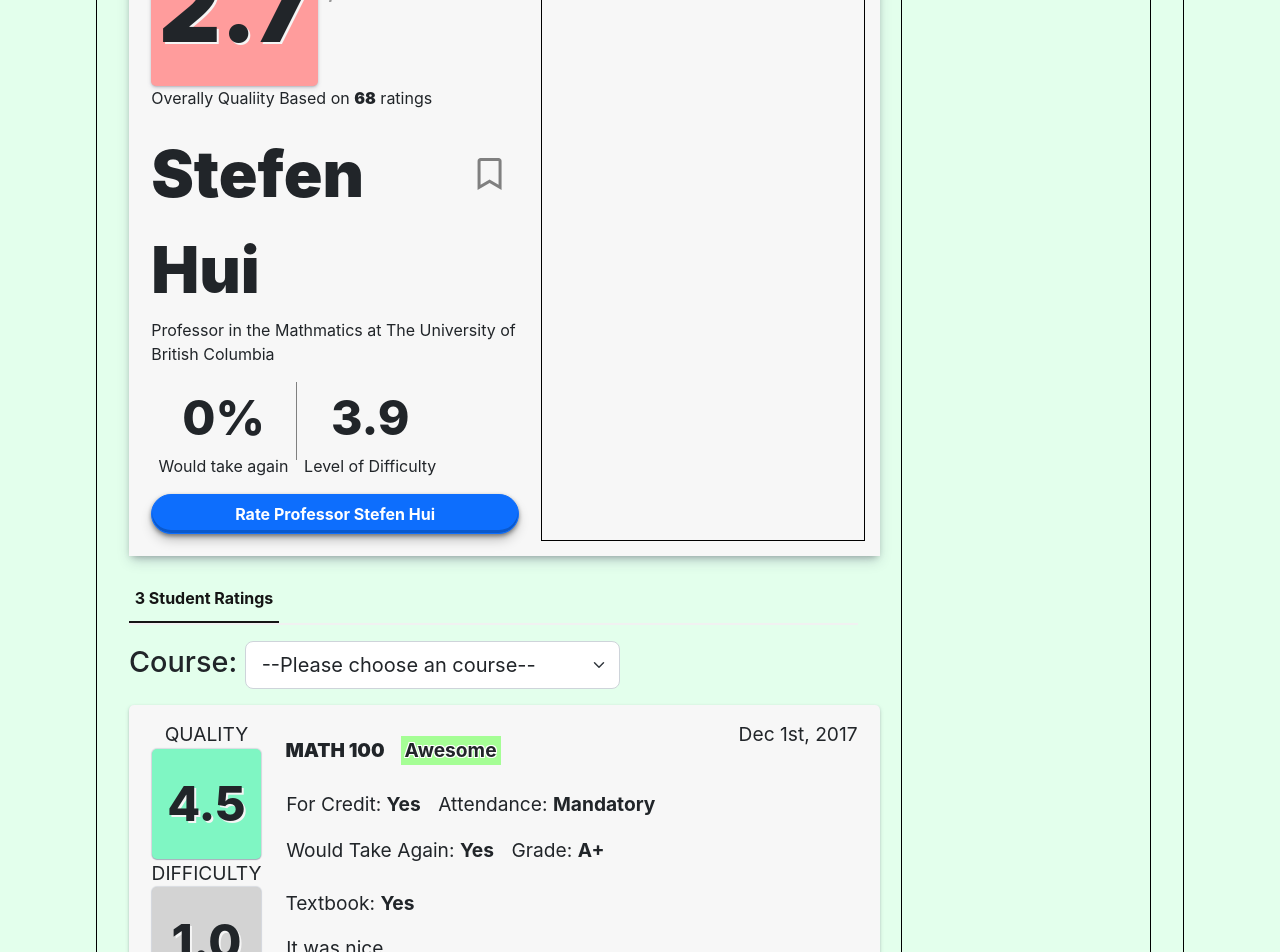
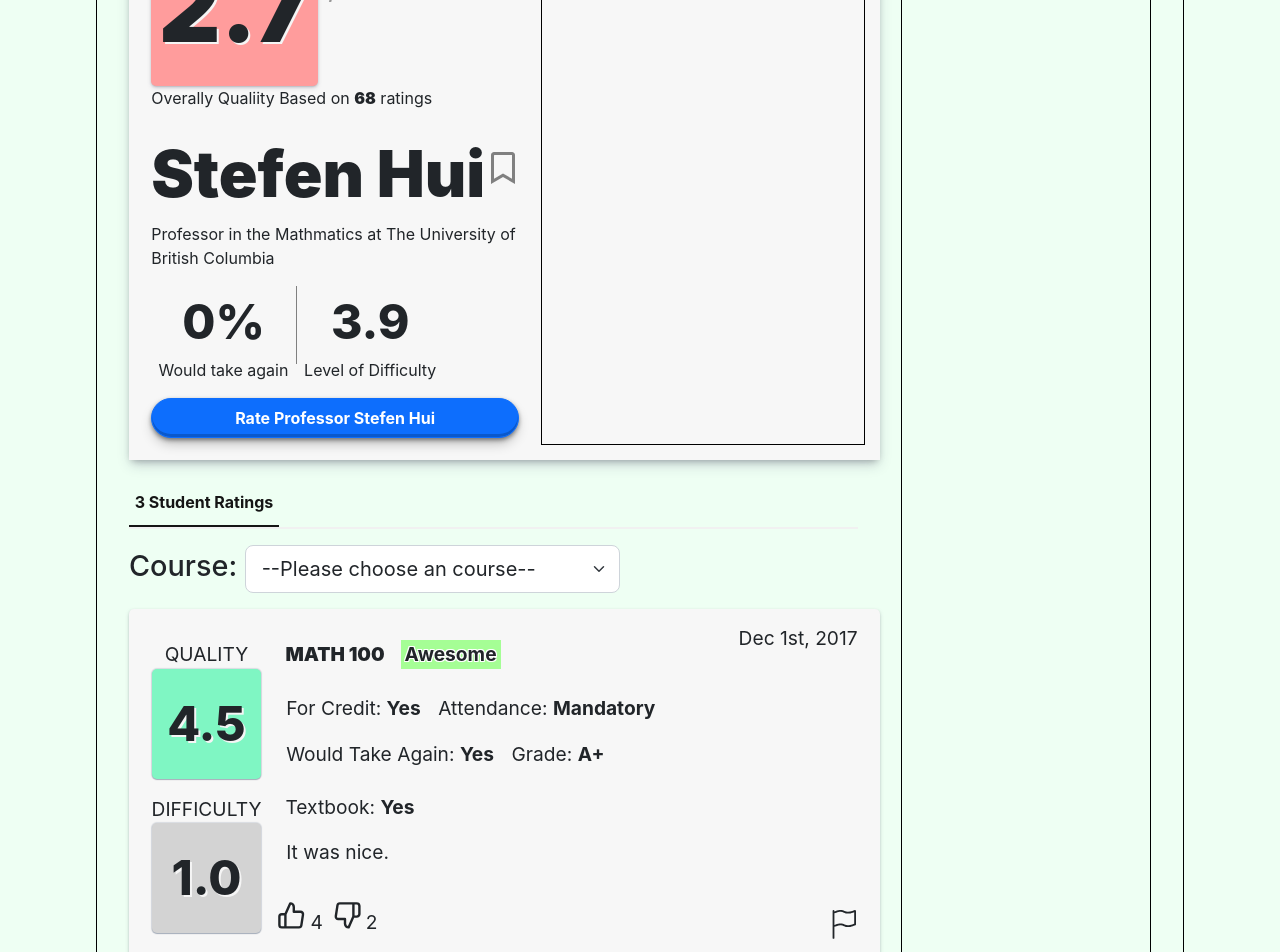
Before and after one commit to 2020-byte/YourProf_Web_Client, a React (Create React App) app: page /search/1 in a window 1280 px wide. Shown: the part 240-1192 px from the top of the page. Built offline with nearby package versions, Linux system fonts and the light colour scheme.

Commit message:
flag bookmark thumbsUp thumbsDown available

```diff
--- a/src/components/InfoBox/InfoBox.jsx
+++ b/src/components/InfoBox/InfoBox.jsx
@@ -1,9 +1,11 @@
 import React from 'react';
 import { Button, Stack } from 'react-bootstrap';
 import  {FaRegBookmark} from 'react-icons/fa';
+import  {FaBookmark} from 'react-icons/fa';
 import { useNavigate } from 'react-router-dom';
 import styles from './InfoBox.module.css';
 import chooseQualityColor from '../../hook/qualityColor';
+import useToggle from '../../hook/useToggle';
 
 const InfoBox = ({item}) => {
 
@@ -14,6 +16,8 @@ const InfoBox = ({item}) => {
     const onClick = () => {
         navigate(`/rateProf/${item.id}`)
     }
+
+    const [visible, toggleVisibility] = useToggle(false);
 
     return (
         <div>
@@ -30,7 +34,12 @@ const InfoBox = ({item}) => {
                     <span className="pb-3">Overally Qualiity Based on <span style={{fontWeight:"900"}}>{item.ratings}</span> ratings</span>
                     <div className="d-flex justify-content-between">
                         <span className={styles.name}>{item.name}</span>
-                        <FaRegBookmark className={styles.bookmark}/>
+                        <div onClick={() => toggleVisibility()} className={styles.bookmark} >
+                            {
+                                visible? <FaBookmark style={{color: '#F93E69'}}/>
+                                :<FaRegBookmark/>
+                            }
+                        </div>
                     </div>
                     <div className="pb-3">
                         Professor in the {item.department} at {item.university}
--- a/src/components/InfoBox/InfoBox.module.css
+++ b/src/components/InfoBox/InfoBox.module.css
@@ -43,8 +43,8 @@
 }
 
 .bookmark {
-    padding-top: 2rem;
-    font-size: 4rem;
+    padding-top: 1rem;
+    font-size: 2rem;
     color: grey
 }
 
--- a/src/components/Item/Item.jsx
+++ b/src/components/Item/Item.jsx
@@ -1,8 +1,10 @@
 import {Stack} from 'react-bootstrap';
 import  {FaRegBookmark} from 'react-icons/fa';
+import  {FaBookmark} from 'react-icons/fa';
 import { useNavigate } from 'react-router-dom';
 import styles from './Item.module.css';
 import chooseQualityColor from '../../hook/qualityColor';
+import useToggle from '../../hook/useToggle';
 
 
 const Item = ({item}) => {
@@ -10,10 +12,13 @@ const Item = ({item}) => {
     const qualityColor = chooseQualityColor(item.quality);
 
     const navigate = useNavigate();
-    const handleClick = () => {;
+    const handleClick = (e) => {
+        if(e.target.classList[0] !== 'Item_name__rKYqM') return;
+        //배열 index까지 정확하게 붙여주는 거 까먹지 않기.
         navigate(`/search/${item.id}`)
     }
 
+    const [visible, toggleVisibility] = useToggle(false);
 
     return (
         <div className={styles.box} onClick={handleClick}>
@@ -50,7 +55,14 @@ const Item = ({item}) => {
                     </span>
                 </div>
             </Stack>
-            <FaRegBookmark className={styles.bookmark}/>
+            <div onClick={() => toggleVisibility()} className={styles.bookmark} >
+                {
+                    visible? <FaBookmark style={{color: '#F93E69'}}/>
+                    :<FaRegBookmark/>
+                }
+            </div>
+
+
         </div>
     )
 }
--- a/src/components/RantingItem/RatingItem.jsx
+++ b/src/components/RantingItem/RatingItem.jsx
@@ -1,9 +1,12 @@
 import React from 'react';
 import { Stack } from 'react-bootstrap';
 import  {FiThumbsUp, FiThumbsDown} from 'react-icons/fi';
-import {BsFlag} from 'react-icons/bs';
+import  {HiThumbUp, HiThumbDown} from 'react-icons/hi';
+import {BsFlag, BsFlagFill} from 'react-icons/bs';
 import styles from './RatingItem.module.css';
 import chooseQualityColor from '../../hook/qualityColor';
+import useToggle from '../../hook/useToggle';
+import { useEffect } from 'react';
 
 
 const rateNumToText = (rate) => {
@@ -27,16 +30,31 @@ const rateNumToText = (rate) => {
     }
 }
 
+
 const RatingItem = ({item, course}) => {
 
     const qualityColor = chooseQualityColor(item.quality);
+
+    const [thumbsUp, setThumbsUp, setThumbsUpStatus] = useToggle(false);
+
+    const [thumbsDown, setThumbsDown, setThumbsDownStatus] = useToggle(false);
+
+    useEffect(() => {
+        thumbsUp && setThumbsDownStatus(false)
+    }, [thumbsUp])
+
+    useEffect(() => {
+        thumbsDown && setThumbsUpStatus(false)
+    }, [thumbsDown])
+
+    const [report, setReport] = useToggle(false);
 
     return (
         <div className={styles.bodyBox}>
             <div className={styles.body}>
                 <div className={styles.contentBox}>
                     <div className={styles.mainInfoBox}>
-                        <Stack>
+                        <Stack className="pt-3">
                             <div>QUALITY</div>
                             <div
                             className={styles.numBox}
@@ -45,7 +63,7 @@ const RatingItem = ({item, course}) => {
                                 <div className={styles.numBoxText}>{item.quality.toFixed(1)}</div>
                             </div>
                         </Stack>
-                        <Stack>
+                        <Stack className="pt-3">
                             <div>DIFFICULTY</div>
                             <div
                             className={styles.numBox}
@@ -75,15 +93,36 @@ const RatingItem = ({item, course}) => {
                             {item.review}
                         </div>
                         <div className={styles.voteBox}>
-                            <div className="pe-4"><FiThumbsUp /><span className={styles.voteNum}>{item.thumbsUp}</span></div>
-                            <div><FiThumbsDown /><span className={styles.voteNum}>{item.thumbsDown}</span></div>
+                            <div style={{paddingRight: '6%'}}>
+                                <span onClick={() => setThumbsUp()}>
+                                    {
+                                        thumbsUp? <HiThumbUp style={{color: '#F93E69'}}/>
+                                        : <FiThumbsUp />
+                                    }
+                                </span>
+                                <span className={styles.voteNum}>{item.thumbsUp}</span>
+                            </div>
+                            <div style={{paddingRight: '6%'}}>
+                                <span onClick={() => setThumbsDown()}>
+                                    {
+                                        thumbsDown? <HiThumbDown style={{color: '#F93E69'}}/>
+                                        : <FiThumbsDown />
+                                    }
+                                </span>
+                                <span className={styles.voteNum}>{item.thumbsDown}</span>
+                            </div>
                         </div>
                     </Stack>
                     </div>
                 </div>
                 <div className="d-flex flex-column  justify-content-between align-items-end">
                     <div className={styles.date}>Dec 1st, 2017</div>
-                    <BsFlag style={{fontSize:'1.8rem'}}/>
+                    <div onClick={() => setReport()} style={{fontSize:'1.8rem'}}>
+                        {
+                            report? <BsFlagFill style={{color: "red"}}/>:
+                            <BsFlag/>
+                        }
+                    </div>
                 </div>
             </div>
         </div>
--- a/src/components/RantingItem/RatingItem.module.css
+++ b/src/components/RantingItem/RatingItem.module.css
@@ -83,6 +83,8 @@
     position: absolute;
     transform: translateY(1rem);
     font-size: 1.2rem;
+    padding-left: 1%;
+
 }
 
 .date {
--- /dev/null
+++ b/src/hook/useToggle.js
@@ -0,0 +1,11 @@
+import { useState } from "react";
+
+export default function useToggle (initialState = false) {
+    const [visible, setVisibility] = useState(initialState);
+
+    const toggle = () => setVisibility((prev) => !prev);
+
+    const setToggleStatus = (value) => setVisibility(Boolean(value));
+
+    return [visible, toggle, setToggleStatus];
+};
--- a/src/index.css
+++ b/src/index.css
@@ -6,7 +6,7 @@ body {
   -webkit-font-smoothing: antialiased;
   -moz-osx-font-smoothing: grayscale;
   box-sizing: border-box;
-  background-color: rgb(227, 255, 236);
+  background-color: rgba(227, 255, 236, 0.591);
 }
 
 code {
--- a/src/page/Prof.jsx
+++ b/src/page/Prof.jsx
@@ -70,7 +70,7 @@ const Prof = (props) => {
                 selectedValue={course}
                 />
             </div>
-            <Stack gap={3}>
+            <Stack gap={4}>
                 {filteredRatings.map(item => (
                     <RatingItem key={item.id} item={item} course={profCourseItems.find(i => i.id == item.courseId)}/>
                 ))}
```
